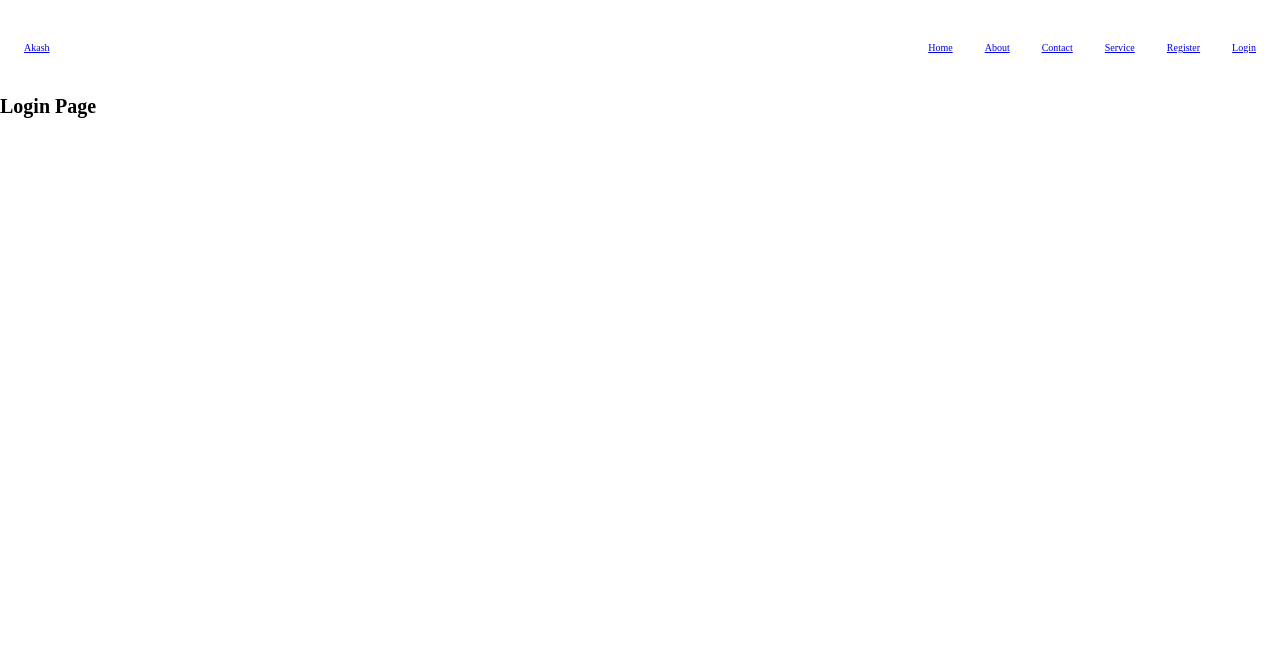
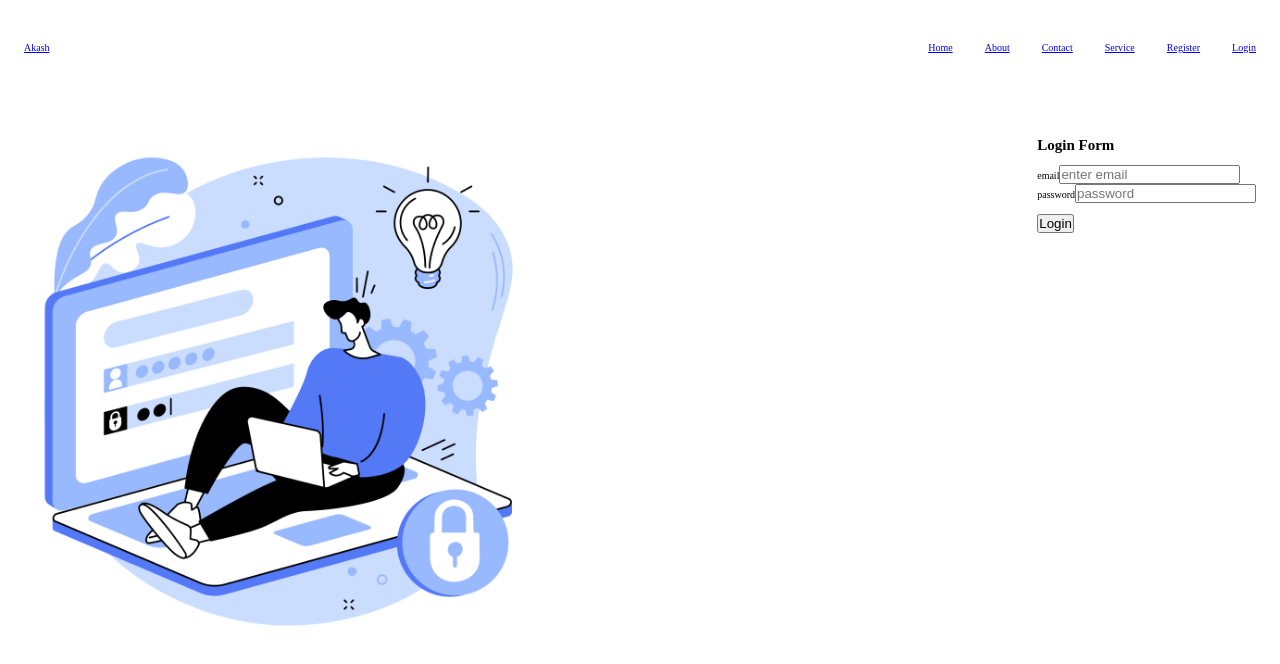
Before and after one commit to Akashmesh/MERN, a React (Vite) app in the folder client/: page /login in a window 1280 px wide. Shown: the top 664 px of the page. Built offline with nearby package versions, Linux system fonts and the light colour scheme.

Commit message:
added login from

```diff
--- a/client/src/pages/Login.jsx
+++ b/client/src/pages/Login.jsx
@@ -1,3 +1,55 @@
+import { useState } from "react"
+
 export const Login = () => {
-    return <h1>Login Page</h1>
+    const[user,setUser] = useState({
+        email :"",
+        password :"",
+    })
+
+    const handleInput = (e) => {
+        console.log(e);
+        const name = e.target.name;
+        const value = e.target.value;
+        setUser ({
+            ...user,
+            [name] :value,
+
+        })
+
+    }
+    const handleSubmit = (e) => {
+        e.preventDefault();
+        console.log(user);
+
+    }
+
+    return <>
+    <section>
+        <main>
+            <div className="section-registration">
+                <div className="container grid grid-two-cols">
+                    <div className="registration-image reg-img">
+                        <img src="/images/login.png" alt="registration image" width="500" height="500" />
+                    </div>
+                    <div className="registration-form">
+                        <h1 className="main-heading mb-3">Login Form</h1><br />
+                        <form onSubmit={handleSubmit}>
+                            <div>
+                                <label htmlFor="email">email</label>
+                                <input type="email" name="email" value={user.email} onChange={handleInput} placeholder="enter email" />
+                            </div>
+
+                            <div>
+                                <label htmlFor="password">password</label>
+                                <input type="password" name="password" value={user.password} onChange={handleInput} placeholder="password" />
+                            </div>
+                            <br />
+                            <button type="submit" className="btn btn-submit">Login</button>
+                        </form>
+                    </div>
+                </div>
+            </div>
+        </main>
+    </section>
+    </>
 }
```
